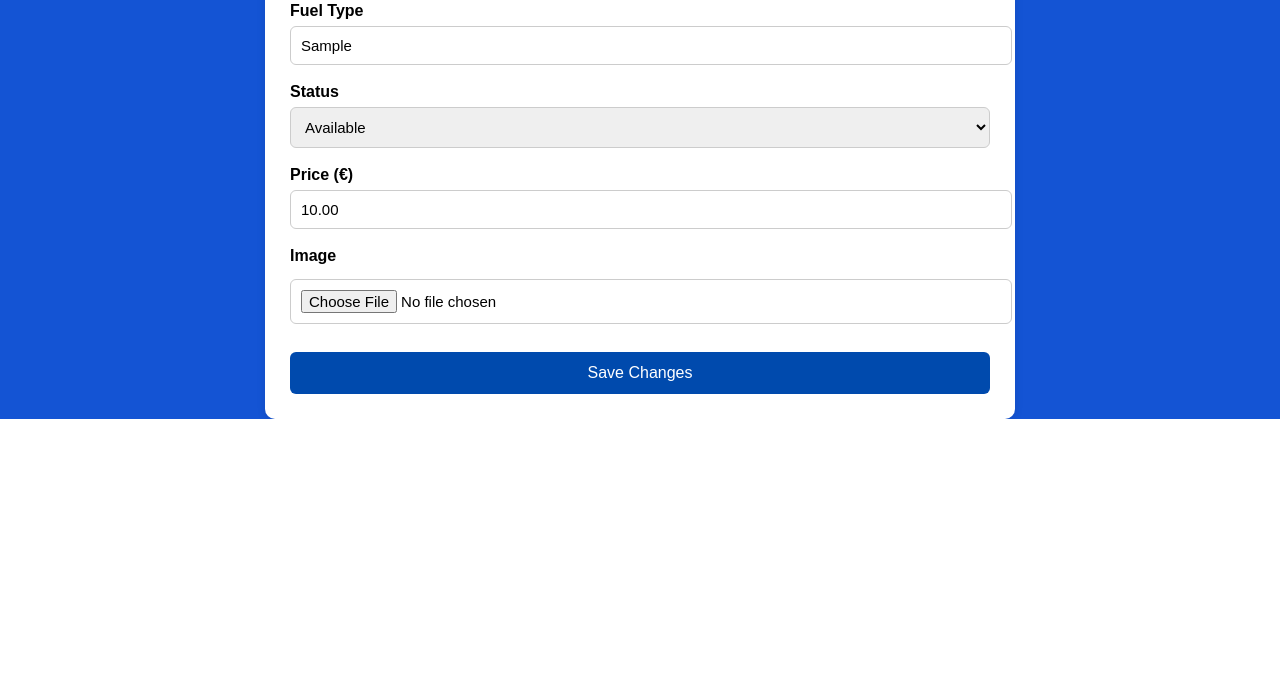
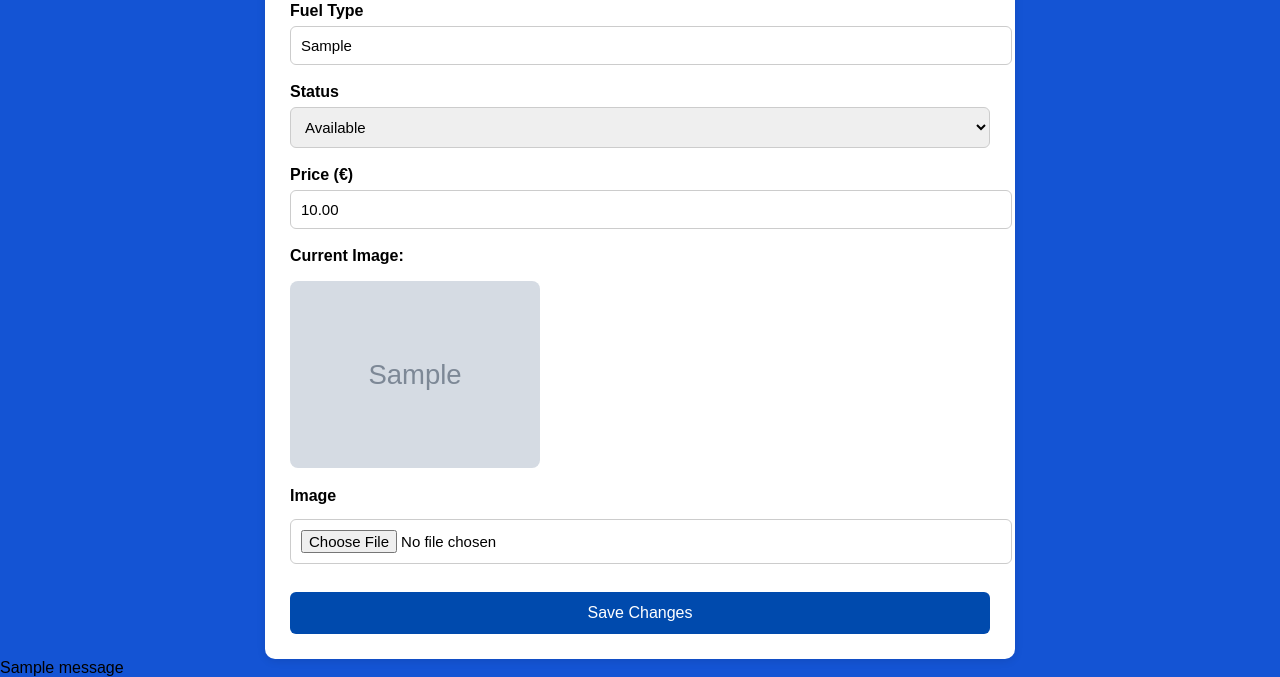
Before and after one commit to Strexas/ISLAB, a Flask app: page /fleet/1/edit in a window 1280 px wide. Shown: the part 691-1368 px from the top of the page. Before the commit the page ends 1110 px from the top, so only its background shows below. Run offline with Flask 3, Linux system fonts and the light colour scheme; the visitor is signed in with stand-in values (Sample User, id 1); tables that the repository leaves empty hold one stand-in row (values such as "Sample post"); grey boxes marked "Sample" are stand-in pictures; one stand-in notice (Sample message) is shown; some libraries are stand-ins or nearby versions.

```diff
--- a/templates/add_car.html
+++ b/templates/add_car.html
@@ -120,7 +120,12 @@
                 <label>Price (€)</label>
                 {{ form.current_price(class="form-control") }}
             </div>
-
+            {% if mode == "edit" and vehicle.image_path %}
+    <div style="margin-bottom: 15px;">
+        <p><strong>Current Image:</strong></p>
+        <img src="{{ vehicle.image_path }}" style="width: 250px; border-radius: 8px;">
+    </div>
+{% endif %}
             <div class="form-group">
                 <label>Image</label>
                 <input type="file" name="image" class="image-input">
@@ -134,3 +139,12 @@
 
 </body>
 </html>
+{% with messages = get_flashed_messages(with_categories=true) %}
+    {% if messages %}
+        <div class="flash-container">
+            {% for category, msg in messages %}
+                <div class="flash {{ category }}">{{ msg }}</div>
+            {% endfor %}
+        </div>
+    {% endif %}
+{% endwith %}
```
Also changed, not shown: templates/car_details.html (+8 -0 lines).
